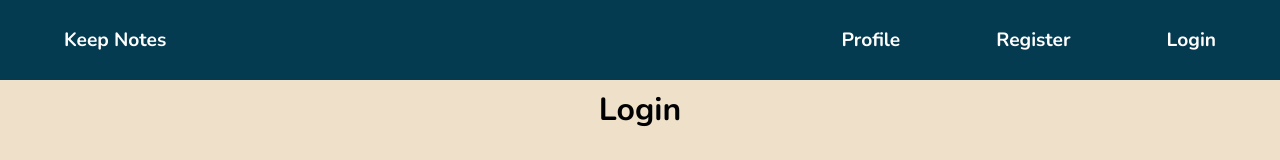
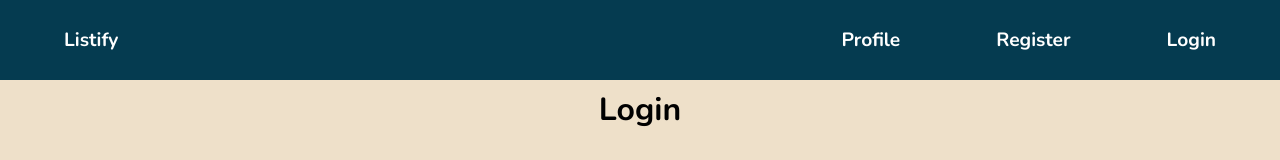
Before and after one commit to Agastsya/noteTaking, a React (Vite) app: page /login in a window 1280 px wide. Shown: the top 160 px of the page. Built offline with nearby package versions, Linux system fonts and the light colour scheme.

Commit message:
Update Header.jsx

```diff
--- a/src/components/Header.jsx
+++ b/src/components/Header.jsx
@@ -22,7 +22,7 @@
   return (
     <div className="header">
       <div className="left-header">
-        <Link to={"/"}>Keep Notes </Link>
+        <Link to={"/"}>Listify </Link>
       </div>
       <div className="right-header">
         <Link to={"/profile"}>Profile</Link>
```
